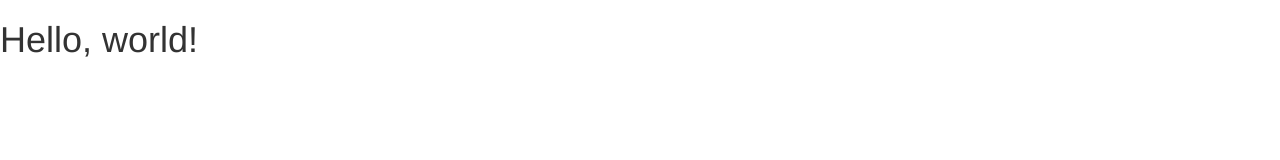
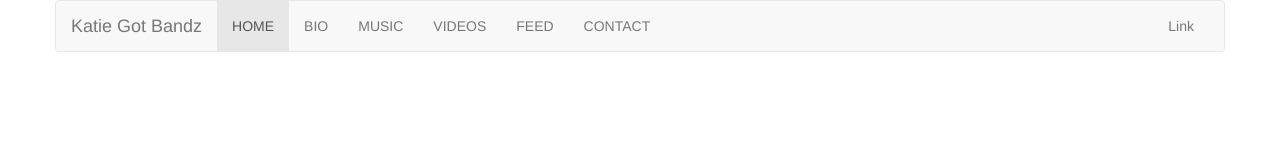
Before and after one commit to k8steve/katie-bootstrap, a plain HTML site: page index.html in a window 1280 px wide. Drawn offline with nearby package versions, Linux system fonts and the light colour scheme.

Commit message:
begin bootstsrap nav

```diff
--- a/index.html
+++ b/index.html
@@ -5,7 +5,7 @@
     <meta http-equiv="X-UA-Compatible" content="IE=edge">
     <meta name="viewport" content="width=device-width, initial-scale=1">
     <!-- The above 3 meta tags *must* come first in the head; any other head content must come *after* these tags -->
-    <title>Bootstrap 101 Template</title>
+    <title>Katie Got Bandz Drillary Clinton</title>
 
     <!-- Bootstrap -->
     <link href="css/bootstrap.min.css" rel="stylesheet">
@@ -18,8 +18,47 @@
     <![endif]-->
   </head>
   <body>
-    <h1>Hello, world!</h1>
+    <div class="container">
 
+      <div class="row">
+        <div class="col-sm">
+          <nav class="navbar navbar-default">
+            <div class="container-fluid">
+              <!-- Brand and toggle get grouped for better mobile display -->
+              <div class="navbar-header">
+                <button type="button" class="navbar-toggle collapsed" data-toggle="collapse" data-target="#bs-example-navbar-collapse-1">
+                  <span class="sr-only">Toggle navigation</span>
+                  <span class="icon-bar"></span>
+                  <span class="icon-bar"></span>
+                  <span class="icon-bar"></span>
+                </button>
+                <a class="navbar-brand" href="#">Katie Got Bandz</a>
+              </div>
+
+              <!-- Collect the nav links, forms, and other content for toggling -->
+              <div class="collapse navbar-collapse" id="bs-example-navbar-collapse-1">
+                <!-- main nav links -->
+                <ul class="nav navbar-nav">
+                  <li class="active"><a href="index.html">HOME<span class="sr-only">(current)</span></a></li>
+                  <li><a href="bio.html">BIO</a></li>
+                  <li><a href="music.html">MUSIC</a></li>
+                  <li><a href="videos.html">VIDEOS</a></li>
+                  <li><a href="feed.html">FEED</a></li>
+                  <li><a href="contact.html">CONTACT</a></li>
+
+                </ul>
+
+                <!-- social nav links -->
+                <ul class="nav navbar-nav navbar-right">
+                  <li><a href="#">Link</a></li>
+                </ul>
+              </div><!-- /.navbar-collapse -->
+            </div><!-- /.container-fluid -->
+          </nav>
+        </div>
+      </div>
+
+    </div>
     <!-- jQuery (necessary for Bootstrap's JavaScript plugins) -->
     <script src="https://ajax.googleapis.com/ajax/libs/jquery/1.11.2/jquery.min.js"></script>
     <!-- Include all compiled plugins (below), or include individual files as needed -->
```
